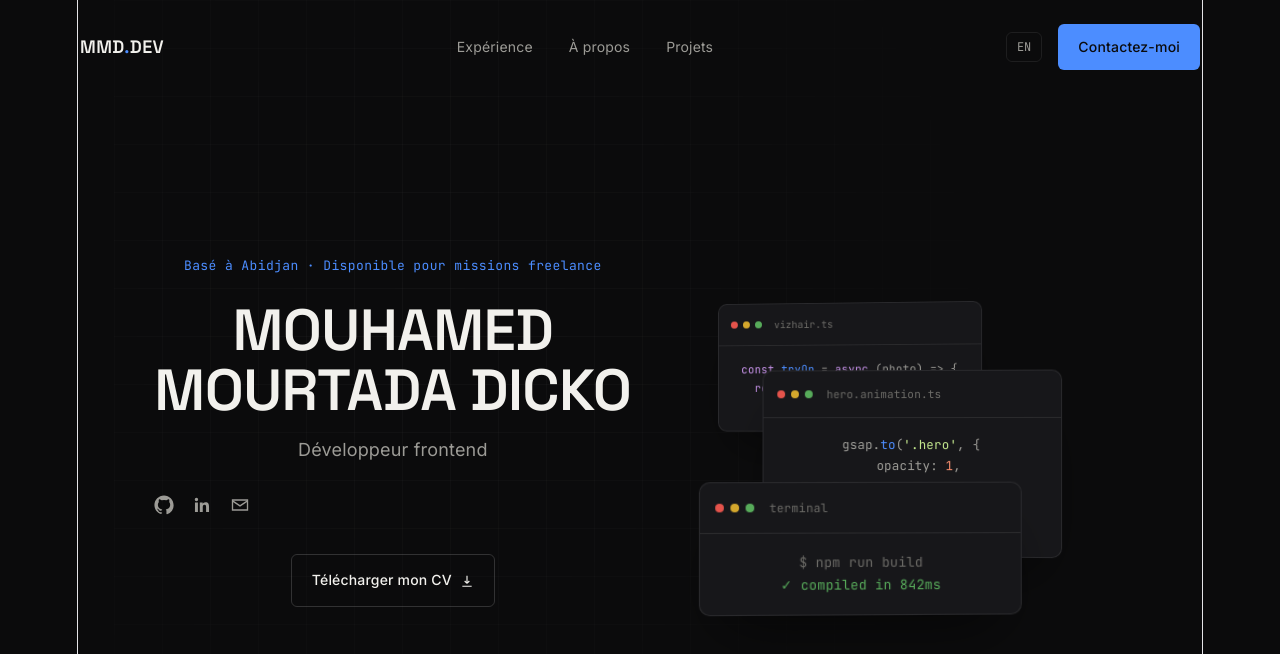
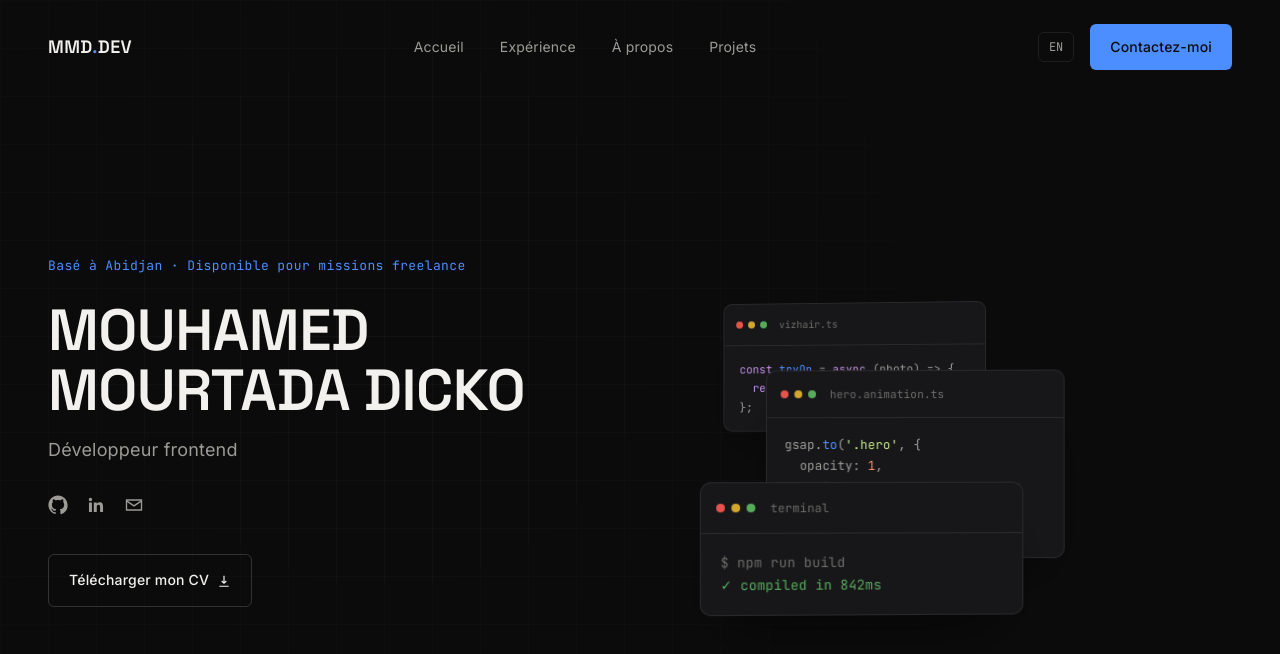
Before and after one commit to mouhamedm/lumora, a React (Vite) app: page / in a window 1280 px wide. Shown: the top 654 px of the page. Built offline with nearby package versions, Linux system fonts and the light colour scheme.

Commit message:
Ajout fonctionnalité X

```diff
--- a/src/index.css
+++ b/src/index.css
@@ -51,11 +51,7 @@
 }
 
 #root {
-  width: 1126px;
-  max-width: 100%;
-  margin: 0 auto;
-  text-align: center;
-  border-inline: 1px solid var(--border);
+  width: 100%;
   min-height: 100svh;
   display: flex;
   flex-direction: column;
--- a/src/sections/Hero/Hero.css
+++ b/src/sections/Hero/Hero.css
@@ -6,8 +6,9 @@
   align-items: center;
   gap: 40px;
   max-width: 1280px;
+  width: 100%;
   margin: 0 auto;
-  padding: 140px 40px 80px;
+  padding: 140px 48px 80px;
   overflow: hidden;
 }
 
--- a/src/sections/Navbar/Navbar.css
+++ b/src/sections/Navbar/Navbar.css
@@ -17,9 +17,10 @@
 }
 
 .nav__inner {
-  max-width: 1200px;
+  width: 100%;
+  max-width: 1280px;
   margin: 0 auto;
-  padding: 0 40px;
+  padding: 0 48px;
   display: flex;
   align-items: center;
   justify-content: space-between;
--- a/src/sections/Navbar/Navbar.tsx
+++ b/src/sections/Navbar/Navbar.tsx
@@ -2,6 +2,7 @@ import { useEffect, useState } from 'react';
 import './Navbar.css';
 
 const NAV_LINKS = [
+  { label: 'Accueil', href: '#top' },
   { label: 'Expérience', href: '#experience' },
   { label: 'À propos', href: '#about' },
   { label: 'Projets', href: '#projects' },
```
